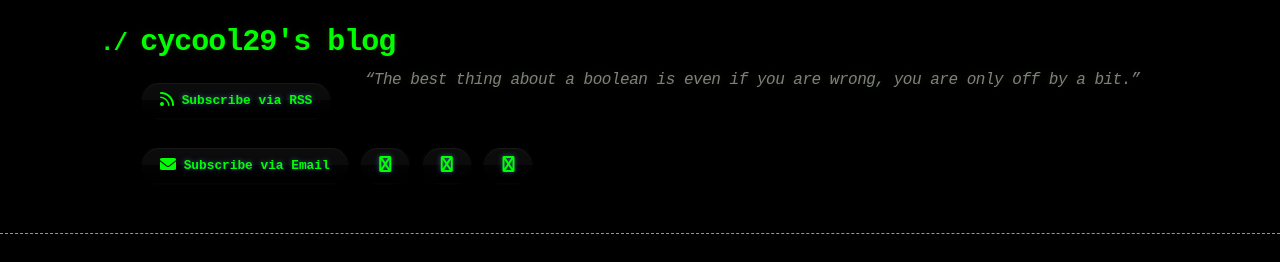
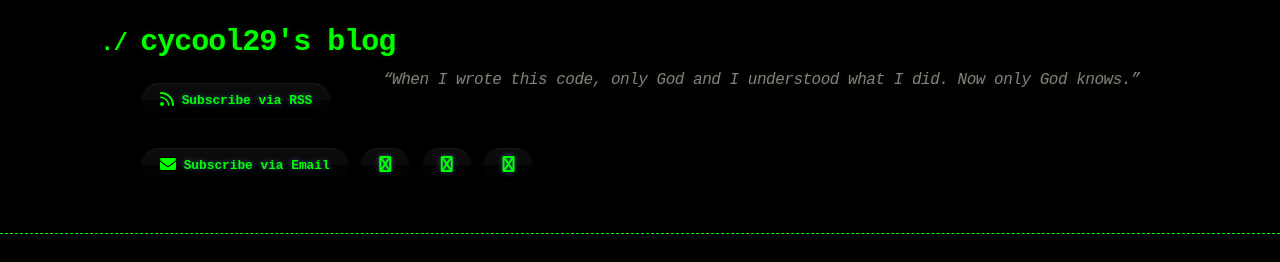
Before and after one commit to cycool29/cycool29.github.io, a Jekyll site: the page built from index.md, in a window 1280 px wide and 900 px high. Shown: the top 262 px of the window. Built offline with Jekyll 4.4.1, drawn with Linux system fonts in a browser that asks for light colours; a style sheet for code colours, icons or effects is not loaded.

Commit message:
Update quotes

```diff
--- a/_config.yml
+++ b/_config.yml
@@ -1,5 +1,5 @@
 title: cycool29's blog
-description: "“The best thing about a boolean is even if you are wrong, you are only off by a bit.” "
+description: "“When I wrote this code, only God and I understood what I did. Now only God knows.” "
 bio: A high school student. Intermediate in Python, Git, Bash. Learning JavaScript. He/Him. "
 author: cycool29
 url: https://cycool29.github.io
```
